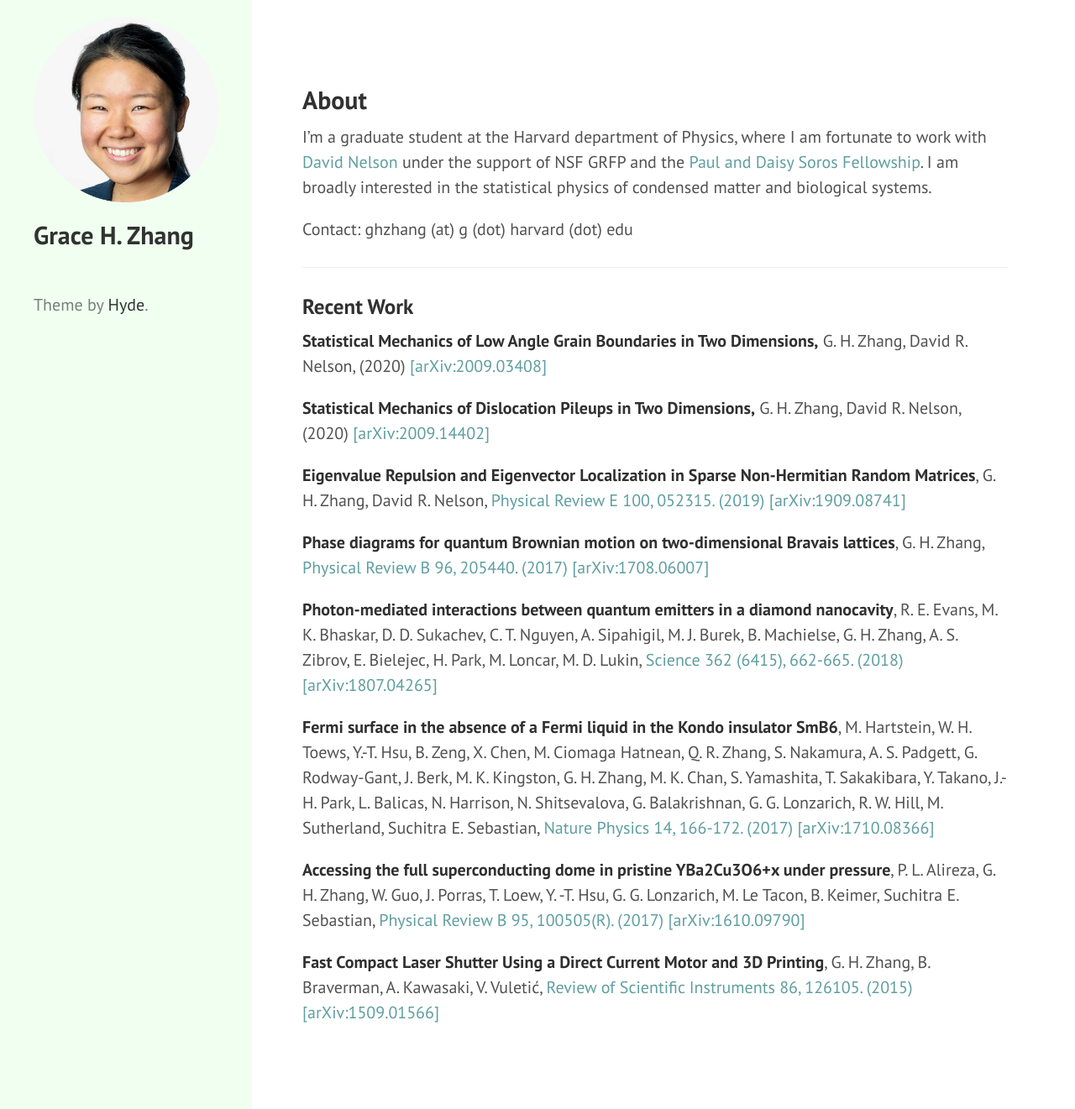
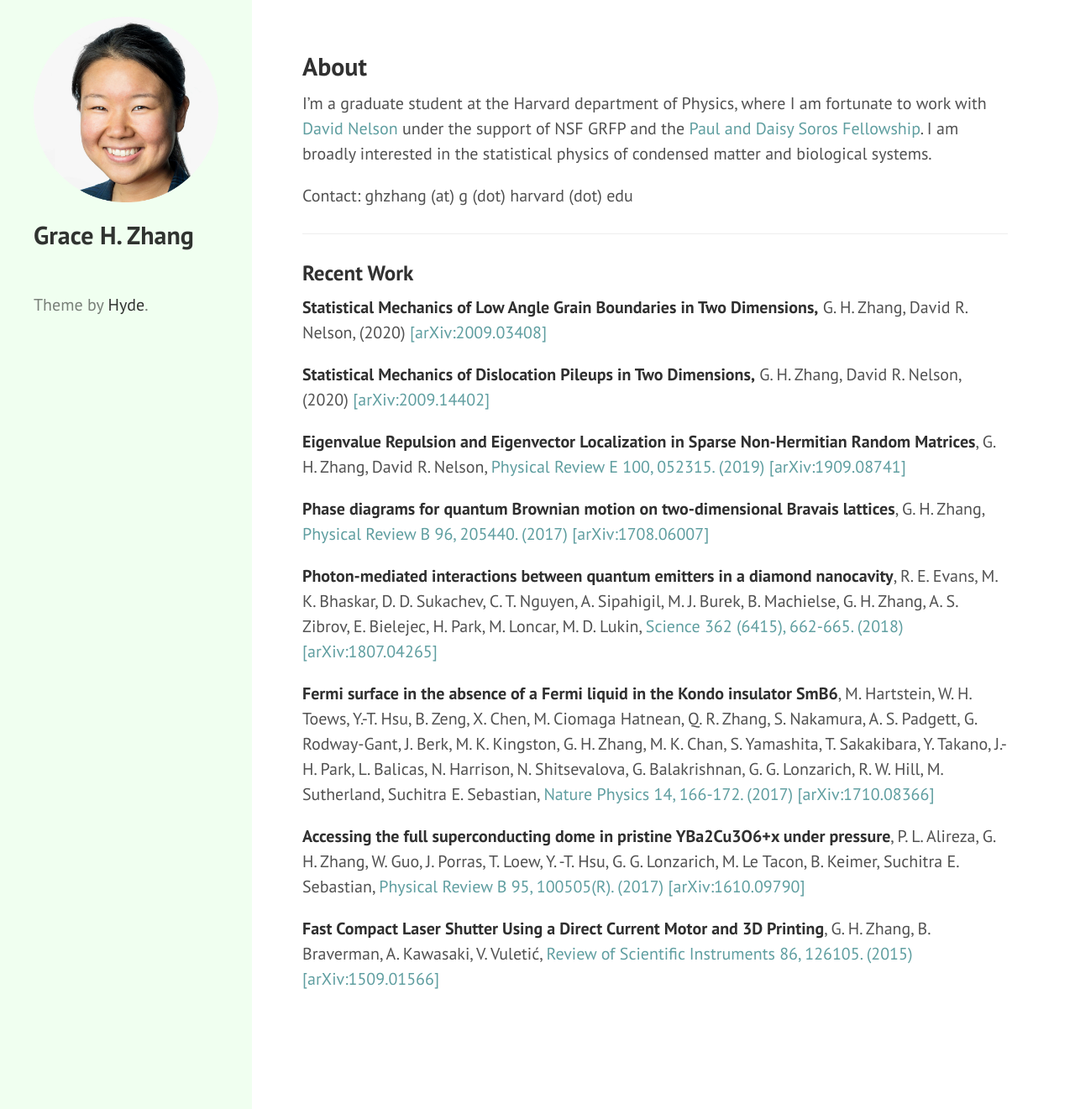
Before and after one commit to ghzhang0/ghzhang0.github.io, a Jekyll site: the page built from index.markdown, in a window 1280 px wide and 1321 px high. Shown: the whole window at 84% size. Built offline with Jekyll 4.4.1, drawn with Linux system fonts in a browser that asks for light colours.

Commit message:
Update hyde.css

```diff
--- a/public/css/hyde.css
+++ b/public/css/hyde.css
@@ -59,7 +59,7 @@
   color: rgba(0,0,0,.5);
   background-color: #F0FFF0;
 }
-@media (min-width: 48em) {
+@media (min-width: 28em) {
   .sidebar {
     position: fixed;
     top: 0;
@@ -122,7 +122,7 @@
  */
 
 .content {
-  padding-top:    4rem;
+  padding-top:    2rem;
   padding-bottom: 4rem;
 }
 
@@ -134,7 +134,7 @@
   }
 }
 
-@media (min-width: 34em) {
+@media (min-width: 64em) {
   .content {
     margin-left: 17rem;
     margin-right: 3rem;
```
